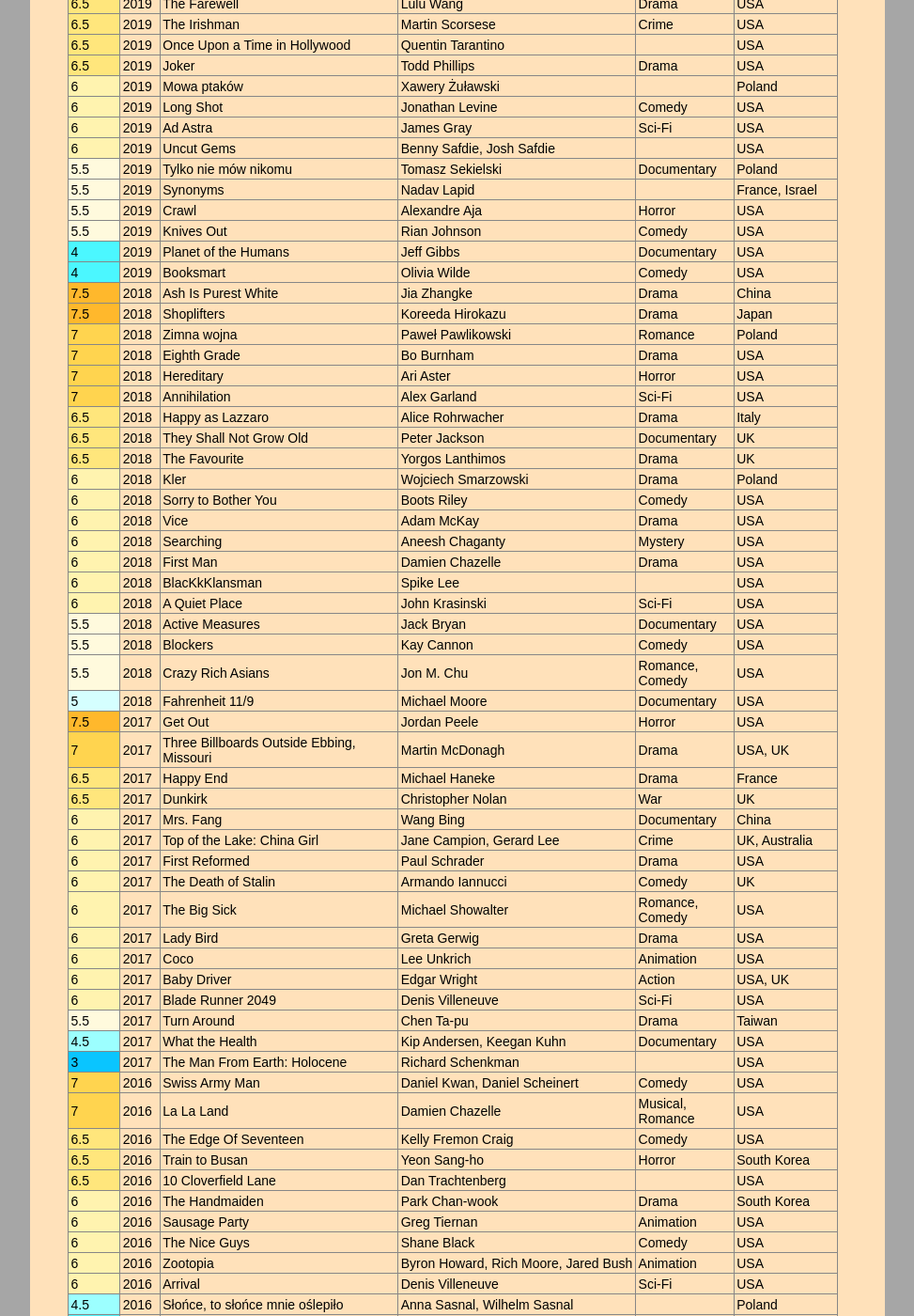
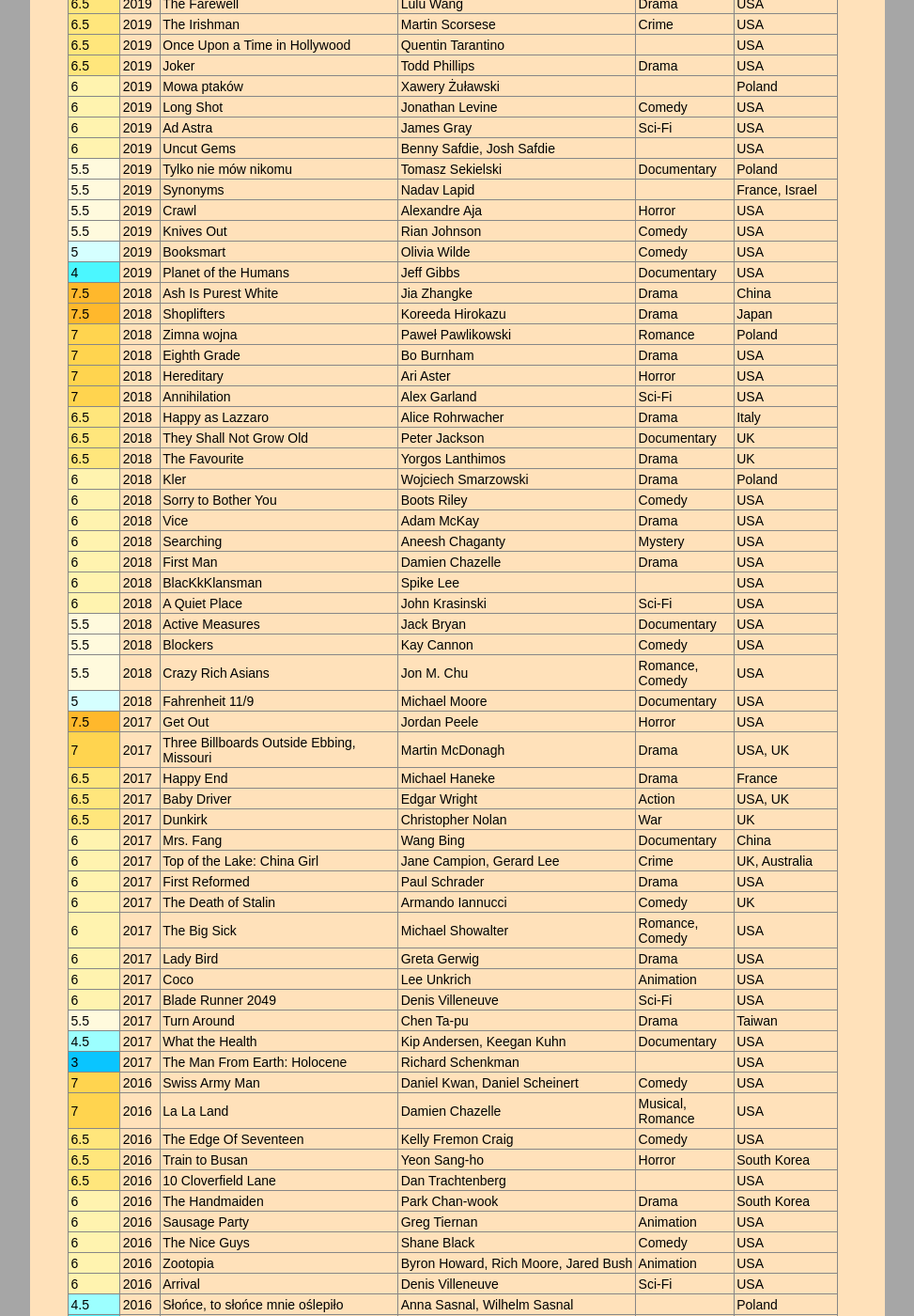
Before and after one commit to witbag/witbag.github.io, a Jekyll site: the page built from likes/index.html, in a window 1280 px wide and 1400 px high, scrolled down 596 px. Shown: the whole window at 94% size, without its empty margins (153-1126 px from the left). Built offline with Jekyll 4.4.1, drawn with Linux system fonts in a browser that asks for light colours.

Commit message:
Update index.html

```diff
--- a/likes/index.html
+++ b/likes/index.html
@@ -66,8 +66,8 @@
  <tr><td bgcolor=#fffadd>5.5</td><td>2019</td><td>Synonyms</td><td>Nadav Lapid</td><td>&nbsp;</td><td>France, Israel</td></tr>
  <tr><td bgcolor=#fffadd>5.5</td><td>2019</td><td>Crawl</td><td>Alexandre Aja</td><td>Horror</td><td>USA</td></tr>
  <tr><td bgcolor=#fffadd>5.5</td><td>2019</td><td>Knives Out</td><td>Rian Johnson</td><td>Comedy</td><td>USA</td></tr>
+ <tr><td bgcolor=#d5ffff>5</td><td>2019</td><td>Booksmart</td><td>Olivia Wilde</td><td>Comedy</td><td>USA</td></tr>
  <tr><td bgcolor=#4bf7ff>4</td><td>2019</td><td>Planet of the Humans</td><td>Jeff Gibbs</td><td>Documentary</td><td>USA</td></tr>
- <tr><td bgcolor=#4bf7ff>4</td><td>2019</td><td>Booksmart</td><td>Olivia Wilde</td><td>Comedy</td><td>USA</td></tr>
  <tr><td bgcolor=#ffb82c>7.5</td><td>2018</td><td>Ash Is Purest White</td><td>Jia Zhangke</td><td>Drama</td><td>China</td></tr>
  <tr><td bgcolor=#ffb82c>7.5</td><td>2018</td><td>Shoplifters</td><td>Koreeda Hirokazu</td><td>Drama</td><td>Japan</td></tr>
  <tr><td bgcolor=#ffd44f>7</td><td>2018</td><td>Zimna wojna</td><td>Paweł Pawlikowski</td><td>Romance</td><td>Poland</td></tr>
@@ -91,6 +91,7 @@
  <tr><td bgcolor=#ffb82c>7.5</td><td>2017</td><td>Get Out</td><td>Jordan Peele</td><td>Horror</td><td>USA</td></tr>
  <tr><td bgcolor=#ffd44f>7</td><td>2017</td><td>Three Billboards Outside Ebbing, Missouri</td><td>Martin McDonagh</td><td>Drama</td><td>USA, UK</td></tr>
  <tr><td bgcolor=#ffe67c>6.5</td><td>2017</td><td>Happy End</td><td>Michael Haneke</td><td>Drama</td><td>France</td></tr>
+ <tr><td bgcolor=#ffe67c>6.5</td><td>2017</td><td>Baby Driver</td><td>Edgar Wright</td><td>Action</td><td>USA, UK</td></tr>
  <tr><td bgcolor=#ffe67c>6.5</td><td>2017</td><td>Dunkirk</td><td>Christopher Nolan</td><td>War</td><td>UK</td></tr>
  <tr><td bgcolor=#fff3af>6</td><td>2017</td><td>Mrs. Fang</td><td>Wang Bing</td><td>Documentary</td><td>China</td></tr>
  <tr><td bgcolor=#fff3af>6</td><td>2017</td><td>Top of the Lake: China Girl</td><td>Jane Campion, Gerard Lee</td><td>Crime</td><td>UK, Australia</td></tr>
```
Also changed, not shown: other parts of likes/index.html (+0 -1 lines).
